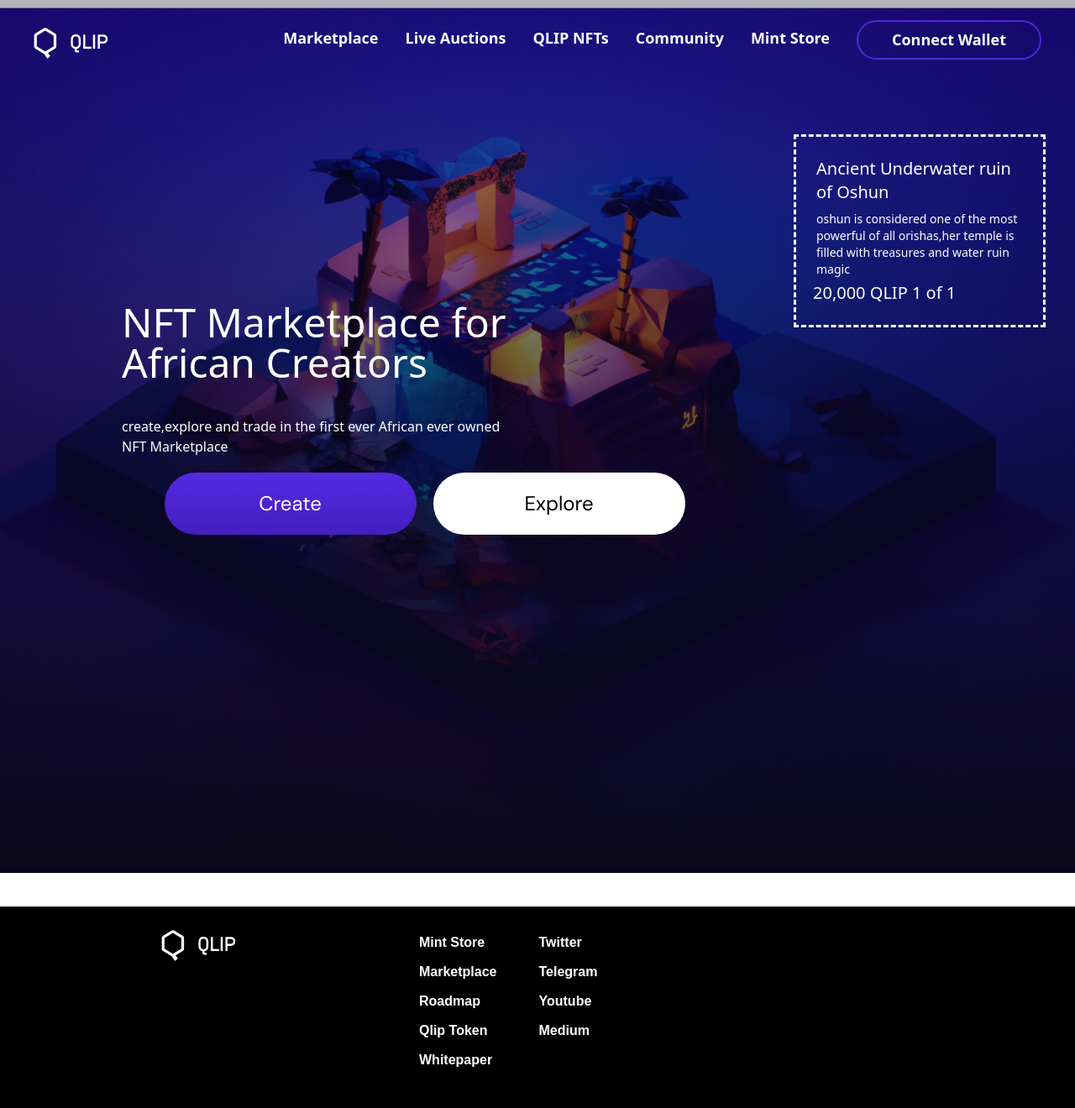
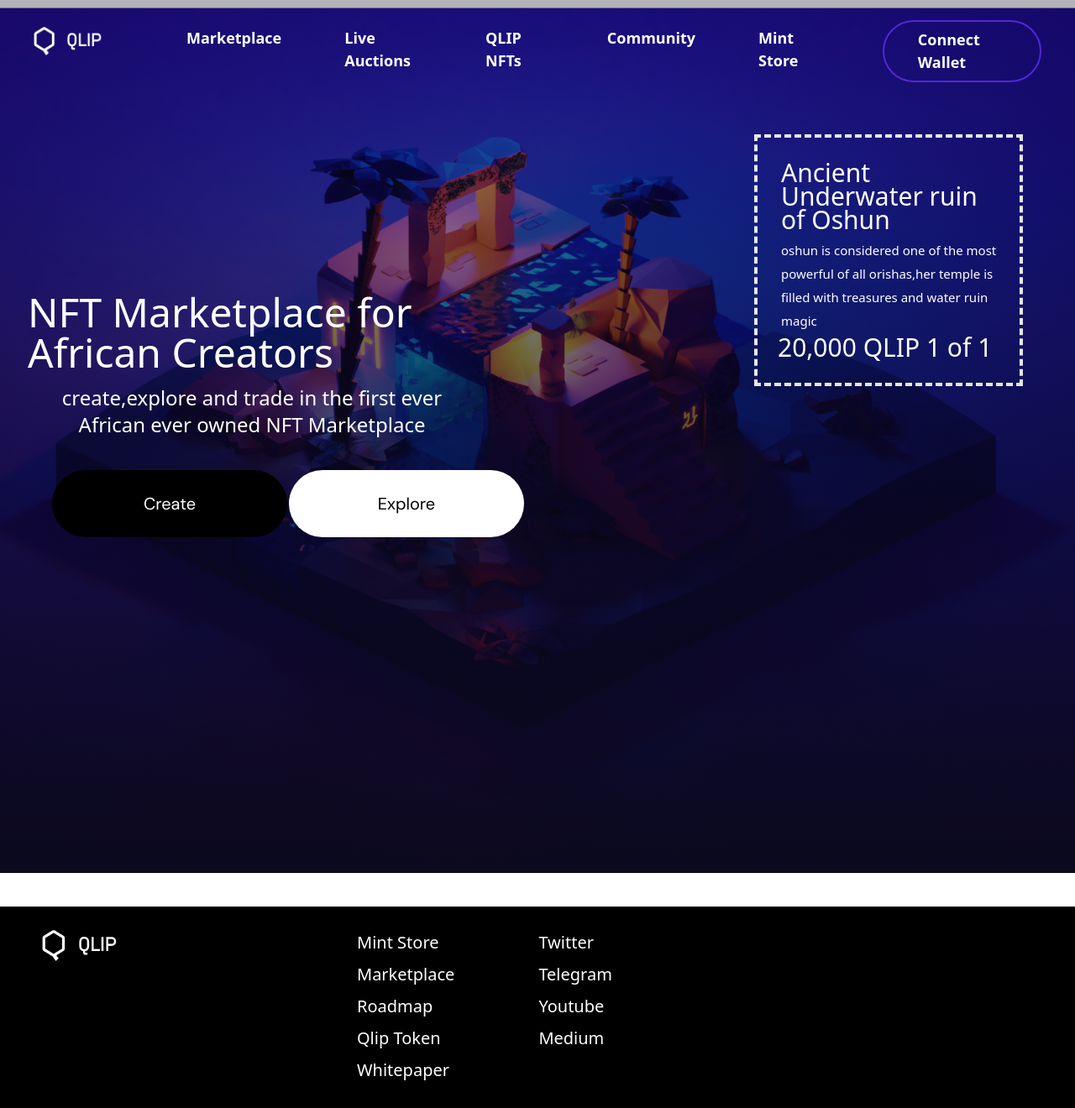
Before and after one commit to CryptoSmartNow/qlip-marketplace-v1, a Next.js app: page / in a window 1280 px wide. Shown: the top 1320 px of the page at 84% size. Built offline with nearby package versions, Linux system fonts and the light colour scheme.

Commit message:
removed bogus css

```diff
--- a/src/components/Footer.tsx
+++ b/src/components/Footer.tsx
@@ -3,17 +3,17 @@
 
 function Footer() {
   return (
-    <footer className='footer bg-black text-[#fff] font-dm text-[18px] font-semibold pb-10'>
+    <footer className='flex pt-[20px] h-[40vh] bg-black text-[#fff] font-dm text-[18px] tw-semibold pb-10'>
 
-        <ul className='footer-parent footer-logo'>
-            <li className='pt-2'>
+        <ul className='flex flex-row pl[75px] text-xs'>
+            <li className='pt-2 pl-[50px] pr-[250px]'>
                 <Link href="/"><img src="/img/logo.png" alt="Qlip logo" /></Link>
             </li>
         </ul>
 
 
-        <div className = 'footer-parent'>
-        <ul className=' footer-child'>
+        <div className = 'flex flex-row space-x-[30px] pl[75px] font[3rem] text-bolder'>
+        <ul className='pl-[35px] pr-[35px] a:font-sans text-[20px] tw-bolder'>
             <li className='pt-2'>
                 <Link href="/">Mint Store</Link>
             </li>
@@ -31,7 +31,7 @@
             </li>
         </ul>
 
-        <ul className=' footer-child'>
+        <ul className='pl-[35px] pr-[35px] a:font-sans text-[20px] tw-bolder'>
             {/* <li className='pt-2'>
                 <Link href="https://www.cryptosmartnow.io/">Website</Link>
             </li>  */}
--- a/src/components/Header.tsx
+++ b/src/components/Header.tsx
@@ -4,9 +4,9 @@
   return (
     <header className='header'>
       <div className='pt-2'>
-        <Link href="/"><img src="/img/logo.png" alt="" /></Link>
+        <Link href="/"><img src="/img/logo.png" alt="Qlip logo" /></Link>
       </div>
-        <ul className='flex space-x-8  text-[#fff] font-dm text-[18px] font-semibold'>
+        <ul className='flex space-x-[75px] text-[#fff] font-dm text-[18px] font-semibold'>
           <li className='pt-2'>
             <Link href="/">Marketplace</Link>
           </li>
--- a/src/components/Hero.tsx
+++ b/src/components/Hero.tsx
@@ -1,23 +1,29 @@
 
 function Hero() {
   return (
-    <div className=' container block md:flex md:space-x-8 md:mt-10'>
+    <div className='block lg:flex lg:space-x-8 md:mt-10 text-xl '>
 
-          <div className ='child flex-start text-white nftText'>
-            <h1 className='p-5 text-5xl tw-bold' >NFT Marketplace for African Creators</h1>
-            <p className='p-5'>create,explore and trade in the first ever African ever owned NFT Marketplace</p>
-
+         <div className ='hidden lg:block p-6 absolute top-[90px] right-[2px] mt-[70px] mr-[60px] border-4 border-dashed text-white
+         h-[300px] w-[320px] pr-[20px]'>
+            <h2 className ='text-[30px] p-1'>Ancient Underwater ruin of Oshun</h2>
+            <p className ='text-[15px] p-1'>oshun is considered one of the most powerful of all orishas,her temple is filled with treasures and water ruin magic</p>
+            <h4 className ='text-[30px] pb-1'>20,000 QLIP 1 of 1</h4>
           </div>
 
-          <div className ='child card absolute top-30 right-6 width-60 height-40
-            mt-18 mr-25 border-dashed p-5 #fff flex-end text-white'>
-            <h2 className ='text-xl p-1'>Ancient Underwater ruin of Oshun</h2>
-            <p className ='text-sm p-1'>oshun is considered one of the most powerful of all orishas,her temple is filled with treasures and water ruin magic</p>
-            <h4 className ='text-xl pd-1'>20,000 QLIP 1 of 1</h4>
-            <button className='child create'>Create</button>
-            <button className='child explore font-font-dm'>Explore</button>
+          <div>
+            <div>
+            <h1 className='p-2 text-3xl tw-bold lg:text-5xl tw-bold lg:absolute top-[290px] left-[25px] w-[550px] h-[160px] mt-[50px] mr-[100px] text-white'>
+              NFT Marketplace for African Creators</h1>
+            <p className='p-2 tw-bold text-xl text-center align-center lg:text-2xl tw-bold lg:absolute top-[400px] left-[25px] w-[550px] h-[160px] mt-[50px] mr-[100px] text-white'>create,explore and trade in the first ever African ever owned NFT Marketplace</p>
+            </div>
+            <button className='mt-[150px] h-[80px] w-[280px]  lg:block absolute top-[410px] left-[-450px] bg-black font-font-dm  h-[65px] w-[270px]
+             rounded-[71px] fill-blue font-sans text-bolder font-[35px] text-center align-top m-auto ml-[40%] leading-8 text-white  cursor-pointer'>Create</button>
+            <button className='mt-[150px] h-[80px] w-[280px] lg:block absolute top-[410px] left-[-168px] bg-white h-[65px] w-[270px]
+             rounded-[71px] fill-white font-sans text-bolder font-[35px] text-center align-top m-auto ml-[40%] leading-8 font-font-dm text-black  cursor-pointer'>Explore</button>
           </div>
     </div>
+
+
   )
 }
 
--- a/src/layout/BaseLayout.tsx
+++ b/src/layout/BaseLayout.tsx
@@ -14,7 +14,7 @@
     <div className="hidden lg:block">
         <Header />
       </div>
-      <div className=" lg:hidden">
+      <div className="lg:hidden">
         <MobileNav/>
       </div>
       <main>{children}</main>
--- a/src/styles/globals.css
+++ b/src/styles/globals.css
@@ -4,16 +4,16 @@
 
 
 @layer base {
-  /* body {
-    @apply bg-white font-Pop;
-  } */
+  body {
+    @apply m-0 p-0 overflow-x-hidden;
+  }
 }
 
 
 @layer components {
 
   header {
-    @apply fixed flex w-full items-center justify-between px-4 py-4 transition-all lg:px-10 lg:py-6;
+    @apply fixed flex w-full space-x-[100px] px-4 py-4 transition-all px-10 py-6;
   }
 
   .bg-hero {
@@ -28,89 +28,3 @@
   background-repeat: no-repeat;
   background-size: cover;
 }
- .nftText{
-  position: absolute;
-  top: 290px;
-  left: 25px;
-  width: 500px;
-  height: 160px;
-  margin-top: 50px;
-  margin-left: 100px;
- }
-  .card{
-  position: absolute;
-  top: 90px;
-  right: 35px;
-  width: 300px;
-  height: 230px;
-  margin-top: 70px;
-  margin-right: 100px;
-  border: 3px solid #fff;
-  border-style: dashed;
-  padding-right:20px;
-}
-
-.create{
-  background: linear-gradient(180deg, #5429E1 0%, #441EBF 100%);
-  height: 74px;
-  width: 300px;
-  position: absolute;
-  top: 400px;
-  left: -870px;
-  border-radius: 71px;
-  fill: Linear Gradient(#5429E1 0%, #441EBF 100%);
-  font-family: DM Sans;
-  font-style: Bold;
-  font-size: 24px;
-  line-height: 31px;
-  line-height: 100%;
-  text-align: center;
-  vertical-align: Top;
-   margin:auto;
-   margin-left: 40%;
-}
-
-.explore{
-  background: rgba(255, 255, 255, 1);
-  fill:#fff;
-  height: 74px;
-  width: 300px;
-  position: absolute;
-  top: 400px;
-  left: -550px;
-  border-radius: 71px;
-  font-family: DM Sans;
-  font-style: Bold;
-  font-size: 24px;
-  text-align: center;
-  line-height: 31px;
-  line-height: 100%;
-  vertical-align: Top;
-  margin:auto;
-  margin-left: 40%;
-  color:#000000;
-}
-
-.footer{
-  padding-top: 20px;
-  display:flex;
-  height:40vh
-}
-.footer-logo{
-  top: 20%;
-  left: 15%;
-  font-size: 3rem;
-}
-.footer-parent {
-  display:flex;
-  flex-direction: row;
-  padding-left: 15%;
-}
-.footer-child{
-  padding-left:25px;
-  padding-right: 25px;
-}
- .footer-child a{
-  font-family: sans-serif;
-  font-size: 1rem;
- }
```
